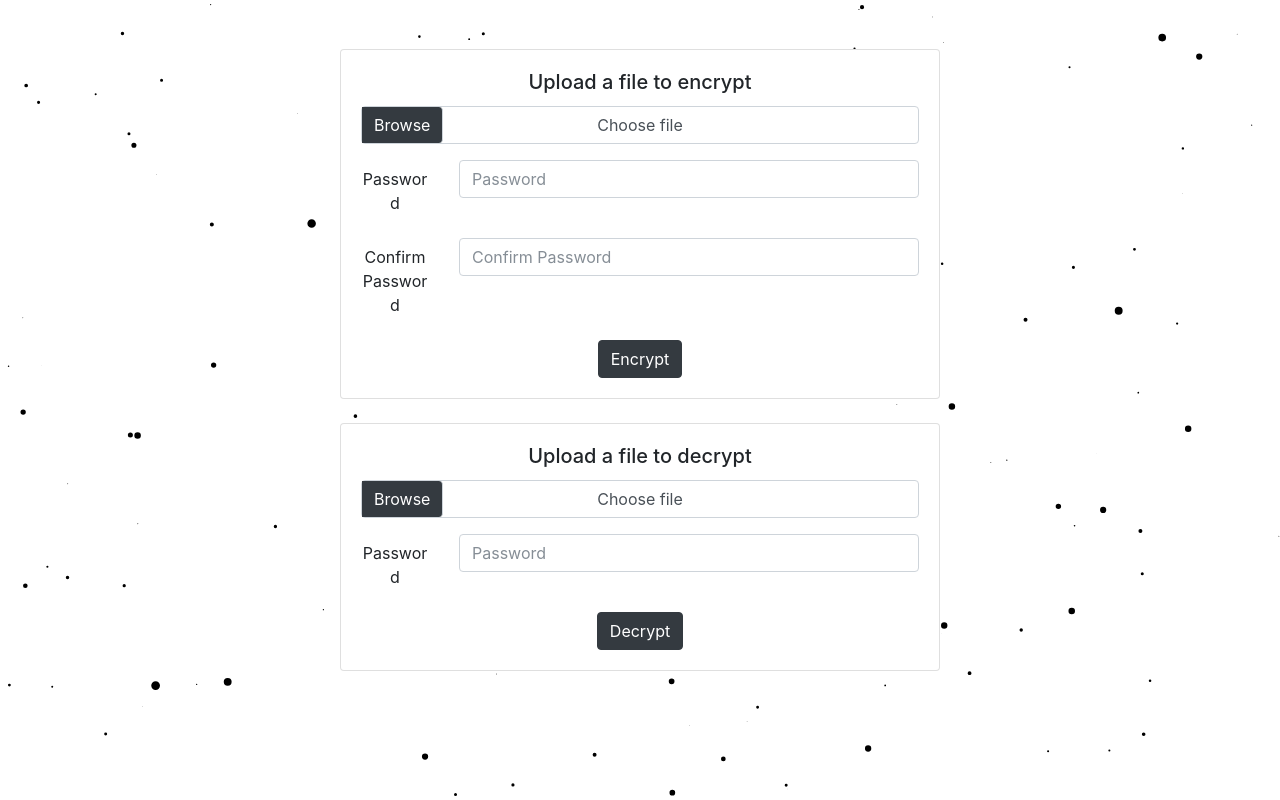
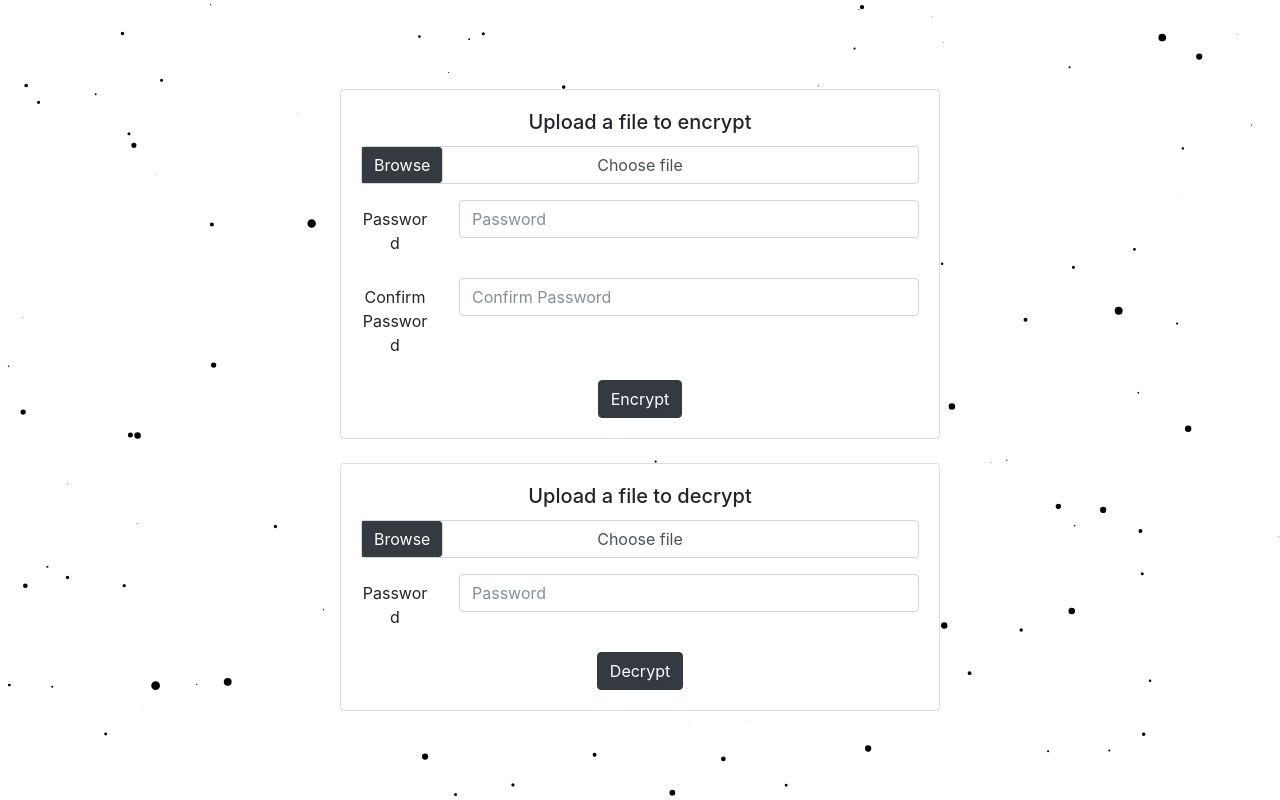
Before and after one commit to dyxj/vault, a plain HTML site: page frontend/index.html in a window 1280 px wide. Drawn offline with Linux system fonts and the light colour scheme.

Commit message:
test diff styling

```diff
--- a/frontend/index.html
+++ b/frontend/index.html
@@ -14,7 +14,7 @@
         Alert!
     </div>
     <div class="container">
-        <div class="row align-items-center" style="height:90vh;">
+        <div class="row align-items-center" style="height:100vh;">
             <div class="col" style="text-align:center;">
                 <!-- Encrypt Card -->
                 <div class="card mx-auto">
```
